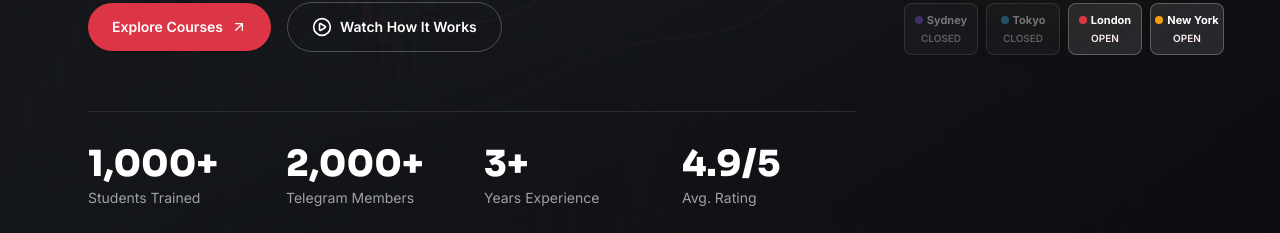
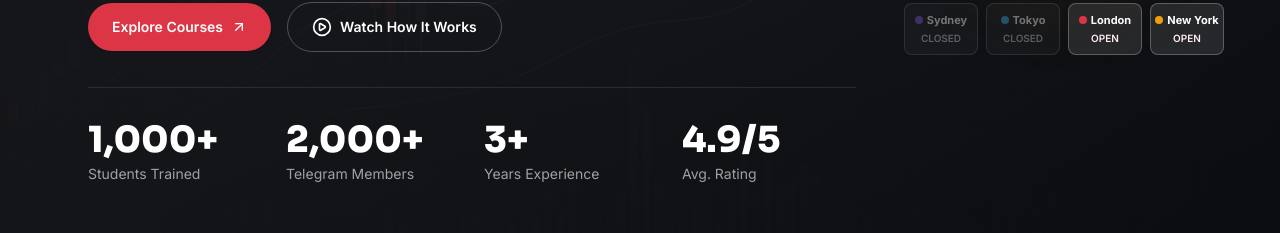
Before and after one commit to tamunotonye67/GamatFX, a React (Vite) app: page / in a window 1280 px wide. Shown: the part 567-800 px from the top of the page. Built offline with nearby package versions, Linux system fonts and the light colour scheme; no server answers; the database is empty.

Commit message:
fix(hero): reduce vertical spacing below call-to-action buttons

```diff
--- a/src/components/Hero.tsx
+++ b/src/components/Hero.tsx
@@ -111,7 +111,7 @@ export default function Hero() {
           </div>
 
           {/* Stats strip + Mobile right-edge session docker aligned beside 40,000+ & 4.9/5 */}
-          <div className="relative mt-10 sm:mt-14">
+          <div className="relative mt-6 sm:mt-8">
             <div className="grid max-w-3xl grid-cols-2 gap-4 pr-8 sm:pr-0 sm:gap-6 border-t border-white/10 pt-6 sm:pt-8 sm:grid-cols-4">
               {[
                 { value: 1000, suffix: "+", label: "Students Trained" },
```
